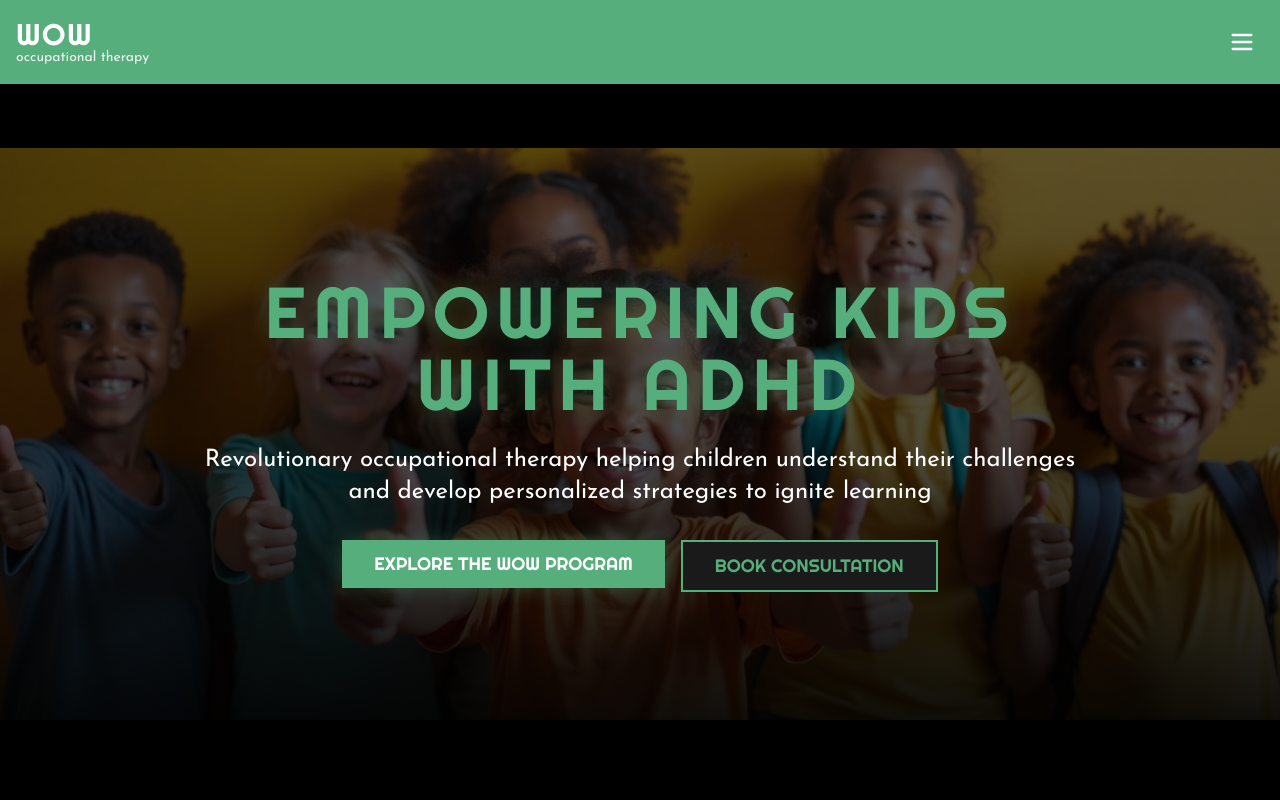
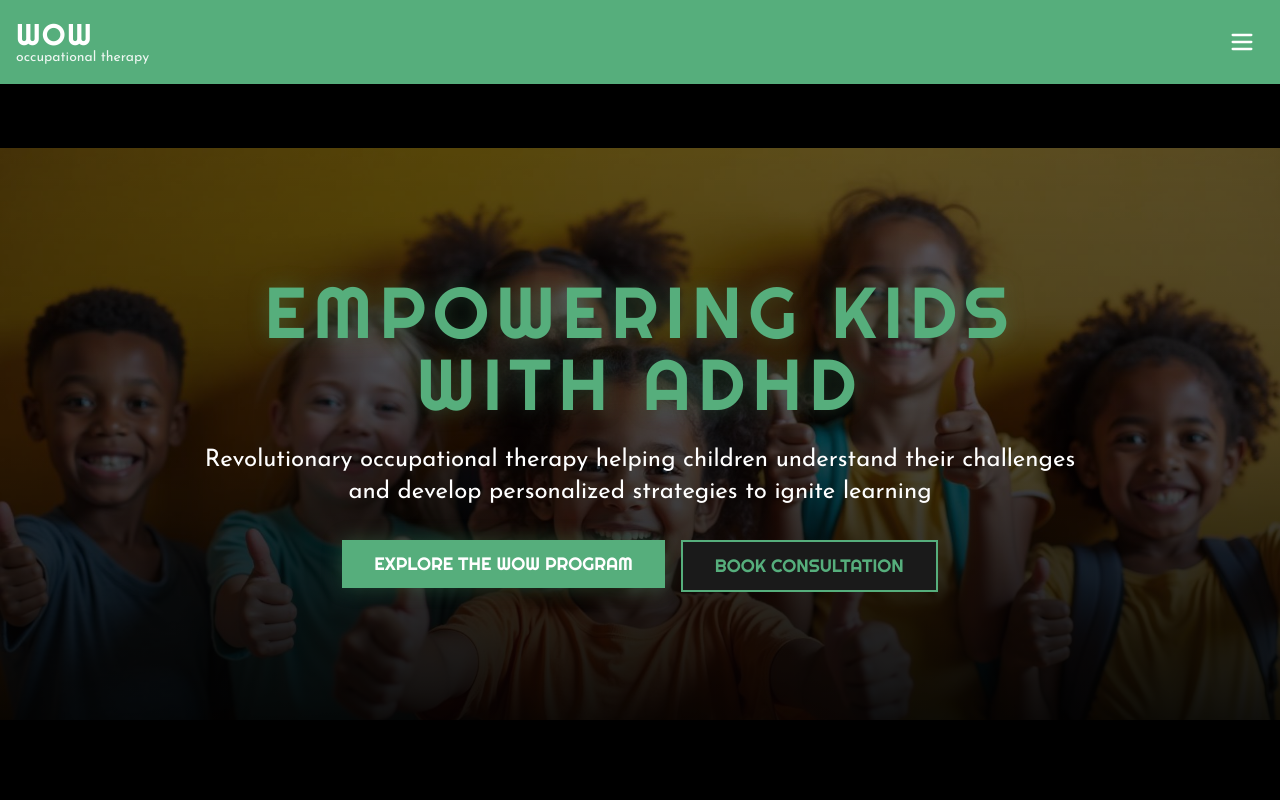
Before and after one commit to hear-me-out7/WOW2, a React (Vite) app: page / in a window 1280 px wide. Shown: the top 800 px of the page. Built offline with nearby package versions, Linux system fonts and the light colour scheme; the HTML template or start-up script is replaced by a standard one.

Commit message:
Fix hero image cropping - show children's faces
- Add object-top positioning to hero background image
- Ensures faces at top of image are fully visible instead of being cropped
- Maintains object-cover behavior while anchoring from top

```diff
--- a/src/pages/Index.tsx
+++ b/src/pages/Index.tsx
@@ -31,7 +31,7 @@
           <img
             src={heroKids}
             alt="Diverse group of confident children aged 6-12 with ADHD showing success and joy"
-            className="w-full h-full object-cover"
+            className="w-full h-full object-cover object-top"
           />
         </div>
         <div className="absolute inset-0 bg-gradient-to-b from-black-bg/40 via-black-bg/50 to-black-bg/90" />
```
